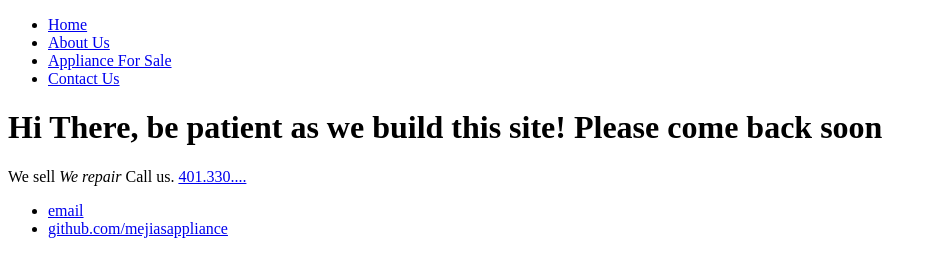
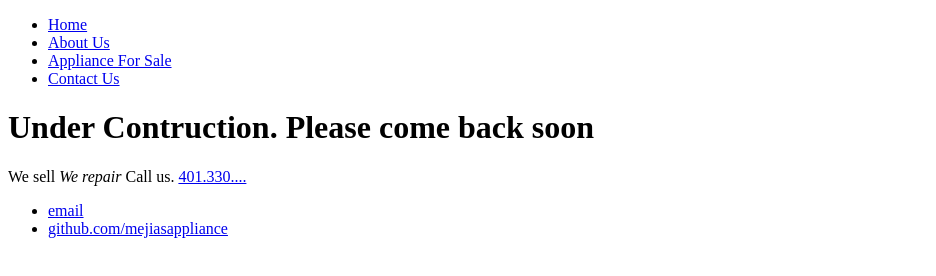
Before and after one commit to mejiasappliance/mejiasappliance.github.io, a plain HTML site: page index.html in a window 1280 px wide. Shown: the whole page, without its empty margins (0-936 px from the left). Drawn offline with Linux system fonts and the light colour scheme.

Commit message:
Update index.html

```diff
--- a/index.html
+++ b/index.html
@@ -14,7 +14,7 @@
 		</nav>
 		<div class="container">
     		<div class="blurb">
-        		<h1>Hi There, be patient as we build this site!  Please come back soon</h1>
+        		<h1>Under Contruction. Please come back soon</h1>
 				<p>We sell <em>We repair</em> Call us. <a href="/about"> 401.330....</a></p>
     		</div><!-- /.blurb -->
 		</div><!-- /.container -->
```
